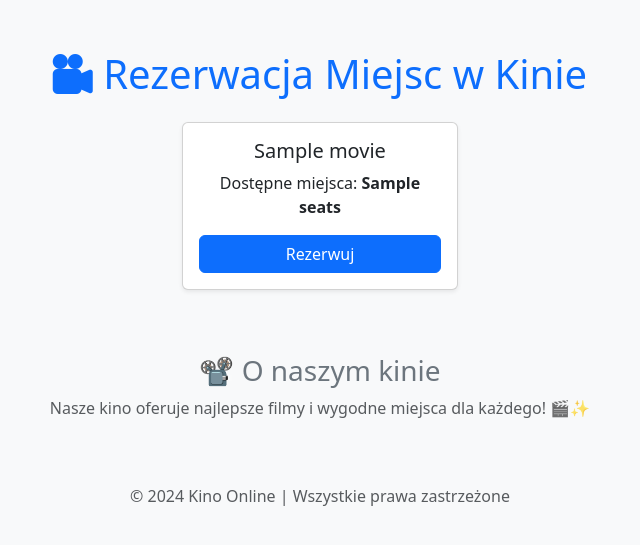
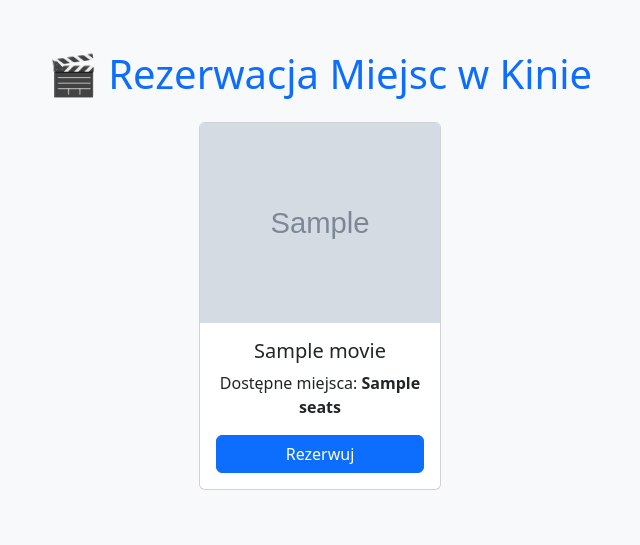
Before and after one commit to GrzegorzPawlak99/cinema-reservation, a Flask app: template app/templates/index.html in a window 1280 px wide. Shown: the top 545 px of the page, without its empty margins (320-960 px from the left). Run offline with Flask 3, Linux system fonts and the light colour scheme; the template is opened without the code that fills it: most values are stand-ins (such as "Sample title", 1, 10 or a date in 2020); grey boxes marked "Sample" are stand-in pictures.

Commit message:
aktualizacja app.py oraz index.html

```diff
--- a/app/app.py
+++ b/app/app.py
@@ -3,47 +3,39 @@ from flask import Flask, render_template, request
 
 app = Flask(__name__)
 
-try:
-    # Połączenie z Redis z obsługą błędów
-    redis_client = redis.StrictRedis(host="redis", port=6379, decode_responses=True, socket_timeout=5)
-    redis_client.ping()  # Sprawdzenie, czy Redis działa
-except redis.ConnectionError:
-    redis_client = None
-    print("❌ Błąd: Nie można połączyć się z Redis!")
+# Połączenie z Redis
+redis_client = redis.StrictRedis(host="redis", port=6379, decode_responses=True)
 
 # Lista dostępnych filmów i początkowa liczba miejsc
 movies = ["Film A", "Film B", "Film C"]
 
+# Mapowanie filmów na obrazki
+movie_images = {
+    "Film A": "https://via.placeholder.com/300x200/0000FF/FFFFFF?text=Film+A",
+    "Film B": "https://via.placeholder.com/300x200/FF0000/FFFFFF?text=Film+B",
+    "Film C": "https://via.placeholder.com/300x200/008000/FFFFFF?text=Film+C"
+}
+
 # Ustawienie początkowej liczby miejsc w Redis
-if redis_client:
-    for movie in movies:
-        if not redis_client.exists(movie):
-            redis_client.set(movie, 50)
+for movie in movies:
+    if not redis_client.exists(movie):
+        redis_client.set(movie, 50)
 
 @app.route('/', methods=['GET', 'POST'])
 def reserve():
     message = None
+    if request.method == 'POST':
+        movie = request.form['movie']
+        seats_left = int(redis_client.get(movie))
 
-    if request.method == 'POST':
-        movie = request.form.get('movie')
+        if seats_left > 0:
+            redis_client.decr(movie)
+            message = f"✅ Zarezerwowano miejsce na {movie}!"
+        else:
+            message = "❌ Brak miejsc!"
 
-        if redis_client and movie in movies:
-            seats_left = redis_client.get(movie)
-
-            if seats_left is not None and seats_left.isdigit():
-                seats_left = int(seats_left)
-
-                if seats_left > 0:
-                    redis_client.decr(movie)
-                    message = f"✅ Zarezerwowano miejsce na {movie}!"
-                else:
-                    message = "❌ Brak miejsc!"
-            else:
-                message = "⚠️ Wystąpił błąd! Spróbuj ponownie."
-        else:
-            message = "❌ Niepoprawna rezerwacja!"
-
-    return render_template('index.html', seats={m: redis_client.get(m) if redis_client else "Błąd" for m in movies}, message=message)
+    return render_template('index.html', seats={m: redis_client.get(m) for m in movies},
+                           movie_images=movie_images, message=message)
 
 if __name__ == '__main__':
-    app.run(host='0.0.0.0', port=5000, debug=True)  # Włączony debug dla lokalnych testów
+    app.run(host='0.0.0.0', port=5000)
--- a/app/templates/index.html
+++ b/app/templates/index.html
@@ -4,25 +4,19 @@
     <meta charset="UTF-8">
     <meta name="viewport" content="width=device-width, initial-scale=1.0">
     <title>Rezerwacja Miejsc w Kinie</title>
-
-    <!-- Bootstrap & Icons -->
+    <!-- Dodanie Bootstrap -->
     <link href="https://cdn.jsdelivr.net/npm/bootstrap@5.3.0/dist/css/bootstrap.min.css" rel="stylesheet">
-    <link rel="stylesheet" href="https://cdn.jsdelivr.net/npm/bootstrap-icons/font/bootstrap-icons.css">
-
     <style>
         body {
             background-color: #f8f9fa;
         }
         .container {
-            max-width: 900px;
+            max-width: 800px;
             margin-top: 50px;
         }
-        .card {
-            transition: transform 0.3s ease-in-out;
-        }
-        .card:hover {
-            transform: scale(1.05);
-            box-shadow: 0px 4px 10px rgba(0, 0, 0, 0.2);
+        .card img {
+            height: 200px;
+            object-fit: cover;
         }
         .message {
             font-weight: bold;
@@ -33,85 +27,61 @@
             opacity: 1;
             transition: opacity 2s ease-out;
         }
-        #toast-container {
-            position: fixed;
-            top: 20px;
-            right: 20px;
-            z-index: 9999;
-        }
     </style>
 </head>
 <body>
 
     <div class="container text-center">
-        <h1 class="text-primary mb-4">
-            <i class="bi bi-camera-reels-fill"></i> Rezerwacja Miejsc w Kinie
-        </h1>
+        <h1 class="text-primary mb-4">🎬 Rezerwacja Miejsc w Kinie</h1>
 
-        <!-- Powiadomienie toast -->
-        <div id="toast-container"></div>
+        {% if message %}
+        <div id="notification" class="alert alert-success text-center message fade-out">
+            {{ message }}
+        </div>
+        {% endif %}
 
-        <form id="reservation-form">
+        <form method="post">
             <div class="row justify-content-center">
                 {% for movie, seats in seats.items() %}
                 <div class="col-md-4 mb-3">
-                    <div class="card p-3 shadow-sm">
-                        <h5 class="card-title">{{ movie }}</h5>
-                        <p class="card-text">Dostępne miejsca: <strong id="seats-{{ movie }}">{{ seats }}</strong></p>
-                        <button type="button" data-movie="{{ movie }}"
-                                class="btn btn-primary w-100 reserve-btn" {% if seats == '0' %}disabled{% endif %}>
-                            Rezerwuj
-                        </button>
+                    <div class="card">
+                        <img src="{{ movie_images[movie] }}" class="card-img-top" alt="{{ movie }}">
+                        <div class="card-body">
+                            <h5 class="card-title">{{ movie }}</h5>
+                            <p class="card-text">Dostępne miejsca: <strong id="seats-{{ movie }}">{{ seats }}</strong></p>
+                            <button type="submit" name="movie" value="{{ movie }}" class="btn btn-primary w-100">
+                                Rezerwuj
+                            </button>
+                        </div>
                     </div>
                 </div>
                 {% endfor %}
             </div>
         </form>
-
-        <div class="container text-center mt-5">
-            <h3 class="text-secondary">📽️ O naszym kinie</h3>
-            <p class="text-muted">Nasze kino oferuje najlepsze filmy i wygodne miejsca dla każdego! 🎬✨</p>
-        </div>
     </div>
-
-    <footer class="text-center mt-5 py-3 bg-light">
-        <p class="text-muted">© 2024 Kino Online | Wszystkie prawa zastrzeżone</p>
-    </footer>
 
     <!-- Bootstrap JavaScript -->
     <script src="https://cdn.jsdelivr.net/npm/bootstrap@5.3.0/dist/js/bootstrap.bundle.min.js"></script>
 
     <script>
-        function showToast(message) {
-            let toastContainer = document.getElementById("toast-container");
-            let toast = document.createElement("div");
-            toast.classList.add("alert", "alert-success", "fade-out");
-            toast.innerHTML = message;
-            toastContainer.appendChild(toast);
-            setTimeout(() => { toast.style.opacity = "0"; }, 3000);
-            setTimeout(() => { toast.remove(); }, 4000);
-        }
+        // Usunięcie powiadomienia po 3 sekundach
+        setTimeout(() => {
+            const notification = document.getElementById("notification");
+            if (notification) {
+                notification.style.opacity = "0";
+            }
+        }, 3000);
 
-        document.querySelectorAll(".reserve-btn").forEach(button => {
+        // Animacja po rezerwacji miejsca
+        document.querySelectorAll("button").forEach(button => {
             button.addEventListener("click", function() {
-                let movie = this.getAttribute("data-movie");
-                let seatsElement = document.getElementById("seats-" + movie);
-                let currentSeats = parseInt(seatsElement.textContent);
-
-                if (currentSeats > 0) {
-                    this.innerHTML = '<span class="spinner-border spinner-border-sm"></span> Rezerwuję...';
-                    this.disabled = true;
-
-                    // Wysłanie żądania POST do serwera
-                    fetch("/", {
-                        method: "POST",
-                        headers: { "Content-Type": "application/x-www-form-urlencoded" },
-                        body: "movie=" + encodeURIComponent(movie)
-                    }).then(response => response.text())
-                    .then(data => {
-                        document.body.innerHTML = data; // Odświeżenie strony dynamicznie
-                    });
-                }
+                this.innerHTML = "Rezerwuję...";
+                let seatsElement = document.getElementById("seats-" + this.getAttribute("value"));
+                seatsElement.style.color = "red";
+                setTimeout(() => {
+                    this.innerHTML = "Rezerwuj";
+                    seatsElement.style.color = "black";
+                }, 1500);
             });
         });
     </script>
```
